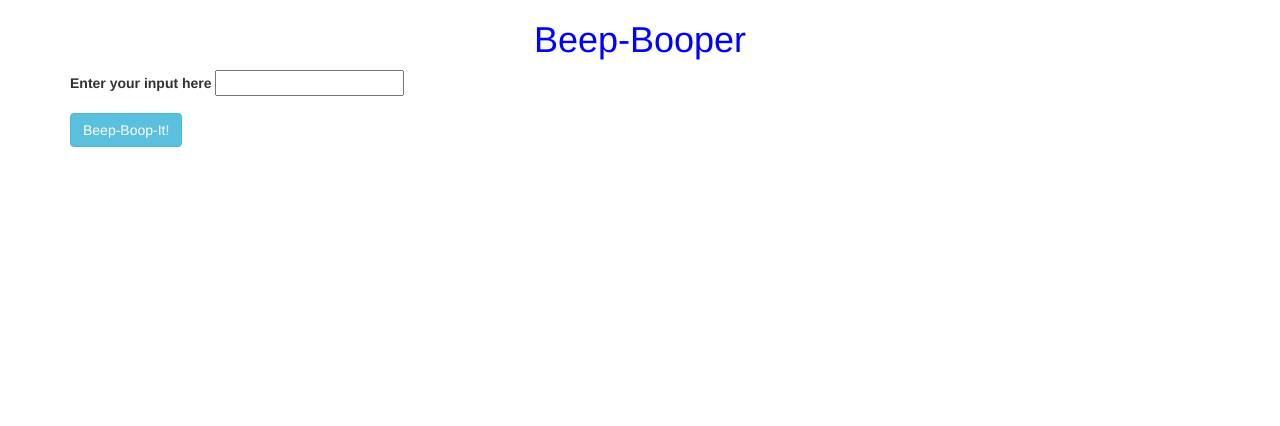
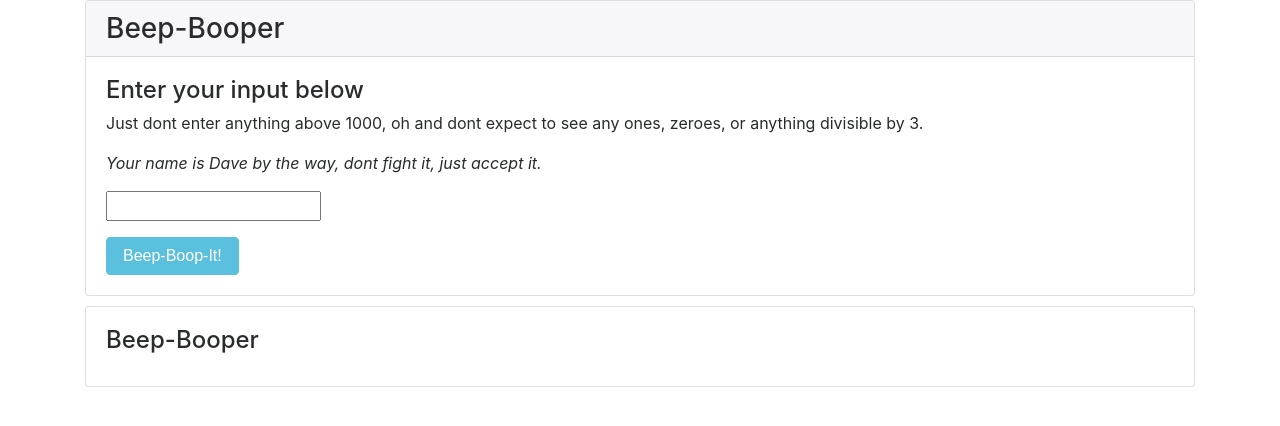
Before and after one commit to GrantRotzien/beep-booper, a plain HTML site: page index.html in a window 1280 px wide. Drawn offline with nearby package versions, Linux system fonts and the light colour scheme.

Commit message:
add html content and style page with cards

```diff
--- a/css/styles.css
+++ b/css/styles.css
@@ -3,7 +3,10 @@ h1 {
   text-align: center;
 }
 
+.italic {
+  font-style: italic;
+}
 
-.btn {
-  float: left;
+.card {
+  margin-bottom: 10px;
 }
--- a/index.html
+++ b/index.html
@@ -3,26 +3,34 @@
   <head>
     <meta charset="utf-8">
     <title>Beep-Booper</title>
-    <link href="https://maxcdn.bootstrapcdn.com/bootstrap/3.3.6/css/bootstrap.min.css" rel="stylesheet" type="text/css">
+    <link href="https://maxcdn.bootstrapcdn.com/bootstrap/4.0.0-alpha.6/css/bootstrap.min.css" rel="stylesheet" type="text/css">
     <link href="css/styles.css" rel="stylesheet" type="text/css">
     <script src="https://code.jquery.com/jquery-1.12.0.min.js"></script>
     <script src="js/scripts.js"></script>
   </head>
   <body>
     <div class="container">
-      <h1>Beep-Booper</h1>
+      <div class="card">
+        <h3 class="card-header">Beep-Booper</h3>
+        <div class="card-block">
+          <h4>Enter your input below</h4>
+          <p>Just dont enter anything above 1000, oh and dont expect to see any ones, zeroes, or anything divisible by 3.</p>
+          <p class="italic">Your name is Dave by the way, dont fight it, just accept it.</p>
           <form id="counter">
             <div class="form-group">
-          <label>Enter your input here</label>
               <input id="number-input" type="number" max="1000">
             </div>
             <button type="submit" class="btn btn-info">Beep-Boop-It!</button>
           </form>
+        </div>
+      </div>
 
-
-      <div>
-        <ul id="countup-output">
+      <div class="card">
+        <div class="card-block">
+          <h4 class="card-title">Beep-Booper</h4>
+          <ul class="card-text" id="countup-output">
           </ul>
+        </div>
       </div>
 
     </div>
```
Lines whose indentation alone changed are shown as unchanged.
